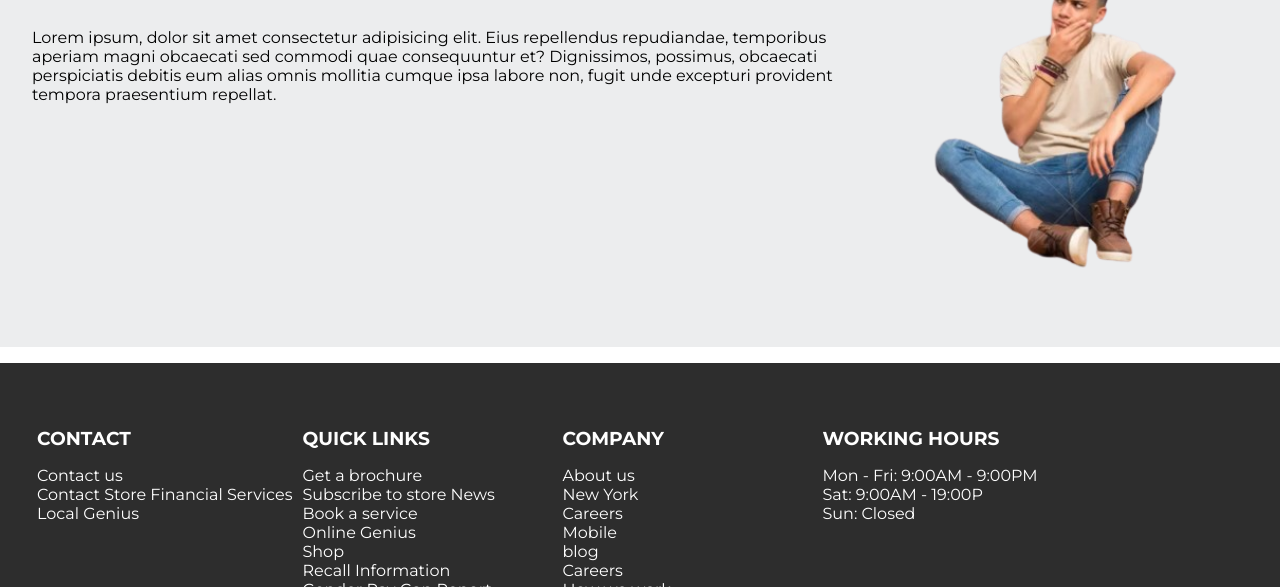
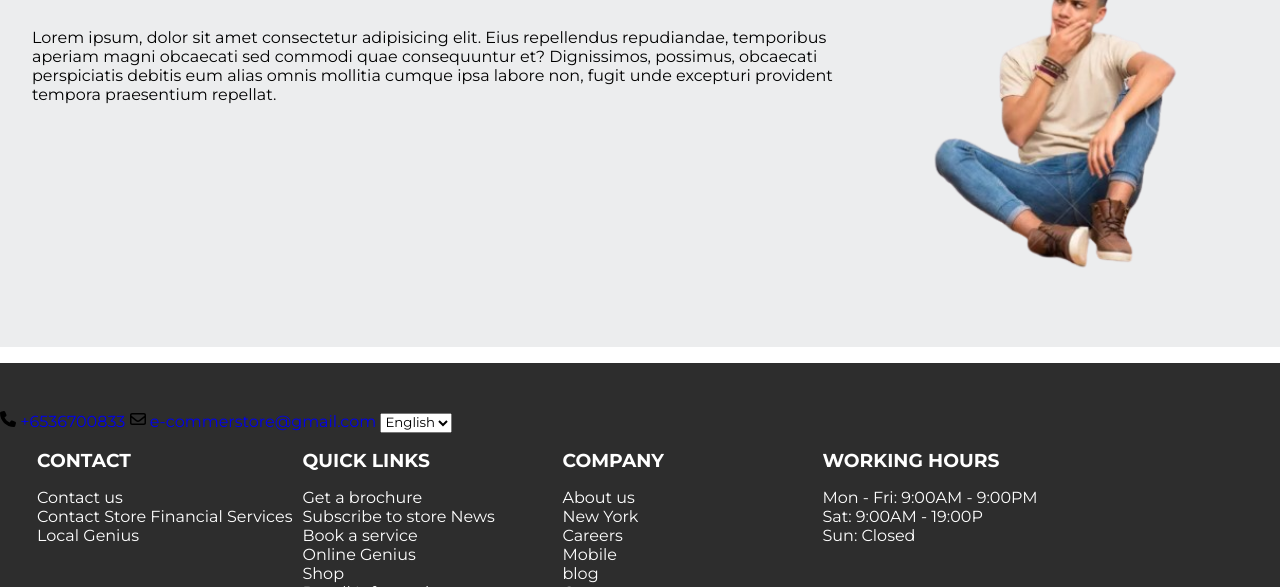
Before and after one commit to razack00/e-store, a plain HTML site: page about.html in a window 1280 px wide. Shown: the part 213-800 px from the top of the page. Drawn offline with Linux system fonts and the light colour scheme.

Commit message:
update the footer with contact info

```diff
--- a/about.html
+++ b/about.html
@@ -51,6 +51,23 @@
         <div class="showcase-img"></div>
     </div>
     <footer>
+        <div class="nav-info">
+            <div class="nav-info-empty">
+
+            </div>
+            <div class="lang">
+                <a href="tel:+6536700833">
+                    <svg xmlns="http://www.w3.org/2000/svg" height="16" width="16" viewBox="0 0 512 512"><!--!Font Awesome Free 6.5.1 by @fontawesome - https://fontawesome.com License - https://fontawesome.com/license/free Copyright 2023 Fonticons, Inc.--><path d="M164.9 24.6c-7.7-18.6-28-28.5-47.4-23.2l-88 24C12.1 30.2 0 46 0 64C0 311.4 200.6 512 448 512c18 0 33.8-12.1 38.6-29.5l24-88c5.3-19.4-4.6-39.7-23.2-47.4l-96-40c-16.3-6.8-35.2-2.1-46.3 11.6L304.7 368C234.3 334.7 177.3 277.7 144 207.3L193.3 167c13.7-11.2 18.4-30 11.6-46.3l-40-96z"/></svg>
+                    +6536700833</a>
+                <a href="mailto:e-commerstore@gmail.com">
+                    <svg xmlns="http://www.w3.org/2000/svg" height="16" width="16" viewBox="0 0 512 512"><!--!Font Awesome Free 6.5.1 by @fontawesome - https://fontawesome.com License - https://fontawesome.com/license/free Copyright 2023 Fonticons, Inc.--><path d="M64 112c-8.8 0-16 7.2-16 16v22.1L220.5 291.7c20.7 17 50.4 17 71.1 0L464 150.1V128c0-8.8-7.2-16-16-16H64zM48 212.2V384c0 8.8 7.2 16 16 16H448c8.8 0 16-7.2 16-16V212.2L322 328.8c-38.4 31.5-93.7 31.5-132 0L48 212.2zM0 128C0 92.7 28.7 64 64 64H448c35.3 0 64 28.7 64 64V384c0 35.3-28.7 64-64 64H64c-35.3 0-64-28.7-64-64V128z"/></svg>
+                    e-commerstore@gmail.com</a>
+                <select id="language" name="Language">
+                    <option selected="" label="English" value="en-CM" lang="en">English</option>
+                    <option label="french" value="fr-CM" lang="fr">french</option>
+                </select>
+            </div>
+        </div>
         <section class="footer-nav-section">
             <div>
                 <h3 class="footer-nav-title">Contact</h3>
```
